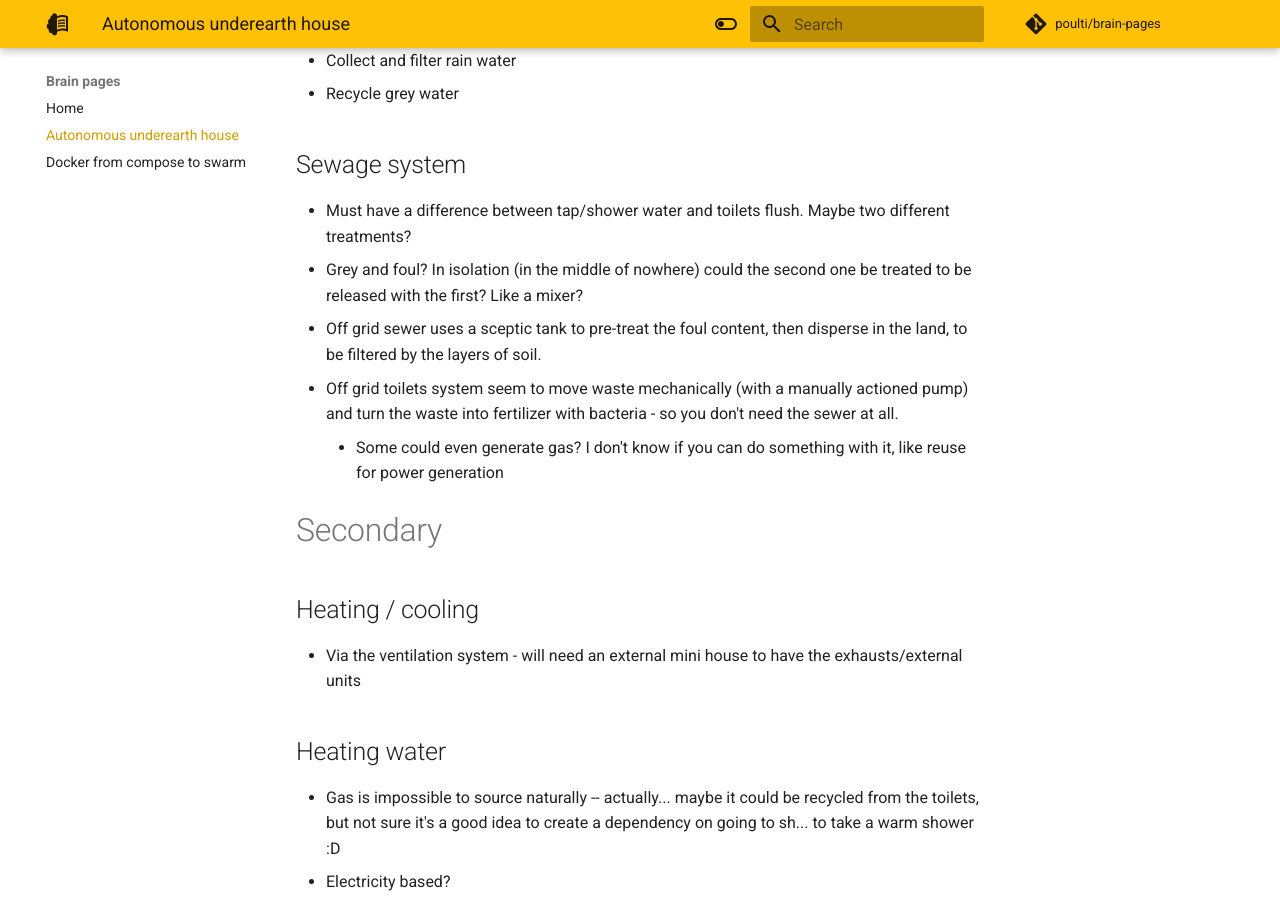
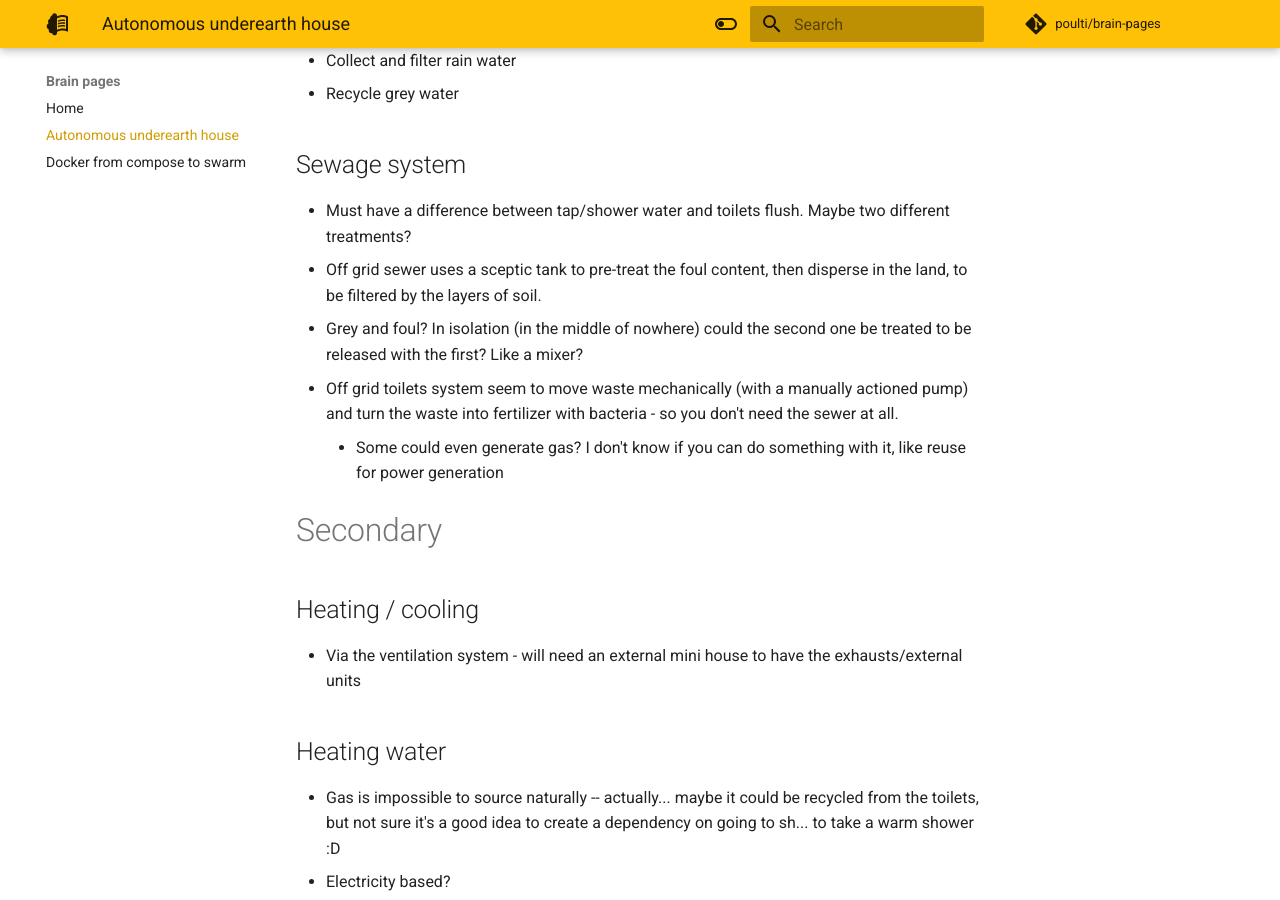
Before and after one commit to poulti/brain-pages, an MkDocs documentation site: the page built from docs/autonomous-underearth-house.md, in a window 1280 px wide and 900 px high, scrolled down 1847 px. Built offline with MkDocs 1.6.1 and Material for MkDocs 9.7.7, drawn with Linux system fonts in a browser that asks for light colours; comment, search, counter and statistics services are not loaded.

Commit message:
Moving up a sentence

```diff
--- a/docs/autonomous-underearth-house.md
+++ b/docs/autonomous-underearth-house.md
@@ -42,8 +42,8 @@ Overall, probably easier to have a prefab pod that is built for underground cond
 
 ## Sewage system
 - Must have a difference between tap/shower water and toilets flush. Maybe two different treatments?
+- Off grid sewer uses a sceptic tank to pre-treat the foul content, then disperse in the land, to be filtered by the layers of soil.
 - Grey and foul? In isolation (in the middle of nowhere) could the second one be treated to be released with the first? Like a mixer?
-- Off grid sewer uses a sceptic tank to pre-treat the foul content, then disperse in the land, to be filtered by the layers of soil.
 - Off grid toilets system seem to move waste mechanically (with a manually actioned pump) and turn the waste into fertilizer with bacteria - so you don't need the sewer at all.
     - Some could even generate gas? I don't know if you can do something with it, like reuse for power generation
 
```
